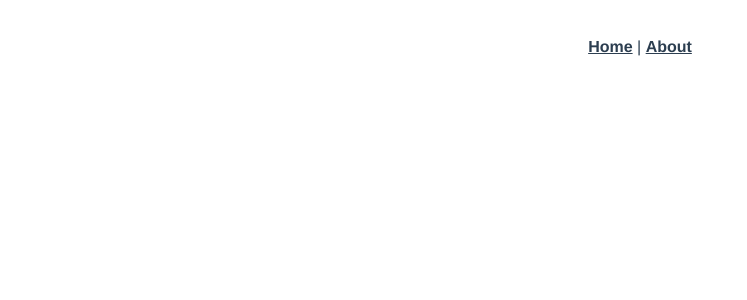
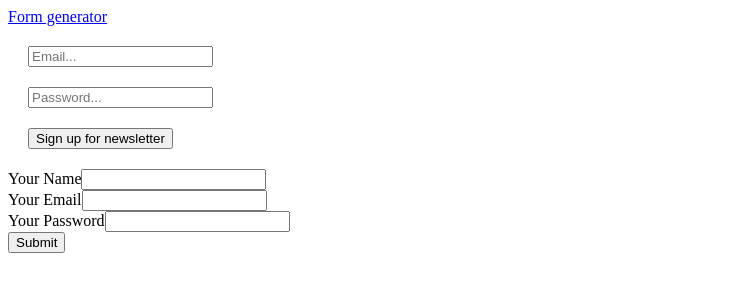
Before and after one commit to baxy5/vue-projects, a Vue app: page /form-generator in a window 1280 px wide. Before the commit this address had no page. Shown: the top 300 px of the page, without its empty margins (0-747 px from the left). Built offline with nearby package versions, Linux system fonts and the light colour scheme.

Commit message:
form validation and dynamic form

```diff
--- a/package.json
+++ b/package.json
@@ -8,8 +8,10 @@
   },
   "dependencies": {
     "core-js": "^3.6.5",
+    "vee-validate": "^4.5.11",
     "vue": "^3.0.0",
-    "vue-router": "^4.0.0-0"
+    "vue-router": "^4.0.0-0",
+    "yup": "^0.32.11"
   },
   "devDependencies": {
     "@vue/cli-plugin-babel": "~4.5.15",
--- a/src/App.vue
+++ b/src/App.vue
@@ -1,30 +1,90 @@
+<script>
+import { Field, Form, ErrorMessage } from "vee-validate";
+import Navbar from "./components/Navbar.vue";
+
+export default {
+  components: {
+    Navbar,
+    Field,
+    Form,
+    ErrorMessage,
+  },
+  methods: {
+    onSubmit(values) {
+      console.log(JSON.stringify(values, null, 2));
+    },
+    validateEmail(value) {
+      //if the field is empty
+      if (!value) {
+        return "This field is required";
+      }
+
+      //if the field is not a valid email
+      const regex = /^[A-Z0-9._%+-]+@[A-Z0-9.-]+\.[A-Z]{2,4}$/i;
+      if (!regex.test(value)) {
+        return "This field must be valid email";
+      }
+
+      //if all good
+      return true;
+    },
+    validatePassword(value) {
+      if (!value) {
+        return "This field is required";
+      }
+
+      if (!value.includes("!")) {
+        return "This field must contain ! character";
+      }
+
+      return true;
+    },
+  },
+};
+</script>
+
 <template>
-  <div id="nav">
-    <router-link to="/">Home</router-link> |
-    <router-link to="/about">About</router-link>
+  <div id="app">
+    <Navbar />
+    <Form @submit="onSubmit" class="form">
+      <div class="input">
+        <Field
+          type="email"
+          name="email"
+          :rules="validateEmail"
+          placeholder="Email..."
+        />
+        <ErrorMessage name="email" class="error-message" />
+      </div>
+      <div class="input">
+        <Field
+          type="password"
+          name="password"
+          :rules="validatePassword"
+          placeholder="Password..."
+        />
+        <ErrorMessage name="password" class="error-message" />
+      </div>
+
+      <div class="input">
+        <button>Sign up for newsletter</button>
+      </div>
+    </Form>
   </div>
-  <router-view/>
+  <router-view />
 </template>
 
 <style>
-#app {
-  font-family: Avenir, Helvetica, Arial, sans-serif;
-  -webkit-font-smoothing: antialiased;
-  -moz-osx-font-smoothing: grayscale;
-  text-align: center;
-  color: #2c3e50;
+.form {
+  display: block;
+  padding: 10px;
 }
-
-#nav {
-  padding: 30px;
+.form > div {
+  padding: 10px;
 }
-
-#nav a {
+.error-message {
+  color: red;
   font-weight: bold;
-  color: #2c3e50;
-}
-
-#nav a.router-link-exact-active {
-  color: #42b983;
+  padding: 5px;
 }
 </style>
--- /dev/null
+++ b/src/components/DynamicForm.vue
@@ -0,0 +1,31 @@
+<template>
+  <Form>
+    <div v-for="{ as, name, label, type, attrs } in schema.fields" :key="name">
+      <label :for="name">{{ label }}</label>
+      <Field :as="as" :id="name" :name="name" :type="type" v-bind="attrs" />
+      <ErrorMessage :name="name" />
+    </div>
+
+    <button>Submit</button>
+  </Form>
+</template>
+
+<script>
+import { Form, Field, ErrorMessage } from "vee-validate";
+
+export default {
+  components: {
+    Form,
+    Field,
+    ErrorMessage,
+  },
+  props: {
+    schema: {
+      type: Object,
+      required: true,
+    },
+  },
+};
+</script>
+
+<style></style>
--- a/src/components/HelloWorld.vue
+++ /dev/null
@@ -1,58 +0,0 @@
-<template>
-  <div class="hello">
-    <h1>{{ msg }}</h1>
-    <p>
-      For a guide and recipes on how to configure / customize this project,<br>
-      check out the
-      <a href="https://cli.vuejs.org" target="_blank" rel="noopener">vue-cli documentation</a>.
-    </p>
-    <h3>Installed CLI Plugins</h3>
-    <ul>
-      <li><a href="https://github.com/vuejs/vue-cli/tree/dev/packages/%40vue/cli-plugin-babel" target="_blank" rel="noopener">babel</a></li>
-      <li><a href="https://github.com/vuejs/vue-cli/tree/dev/packages/%40vue/cli-plugin-router" target="_blank" rel="noopener">router</a></li>
-    </ul>
-    <h3>Essential Links</h3>
-    <ul>
-      <li><a href="https://vuejs.org" target="_blank" rel="noopener">Core Docs</a></li>
-      <li><a href="https://forum.vuejs.org" target="_blank" rel="noopener">Forum</a></li>
-      <li><a href="https://chat.vuejs.org" target="_blank" rel="noopener">Community Chat</a></li>
-      <li><a href="https://twitter.com/vuejs" target="_blank" rel="noopener">Twitter</a></li>
-      <li><a href="https://news.vuejs.org" target="_blank" rel="noopener">News</a></li>
-    </ul>
-    <h3>Ecosystem</h3>
-    <ul>
-      <li><a href="https://router.vuejs.org" target="_blank" rel="noopener">vue-router</a></li>
-      <li><a href="https://vuex.vuejs.org" target="_blank" rel="noopener">vuex</a></li>
-      <li><a href="https://github.com/vuejs/vue-devtools#vue-devtools" target="_blank" rel="noopener">vue-devtools</a></li>
-      <li><a href="https://vue-loader.vuejs.org" target="_blank" rel="noopener">vue-loader</a></li>
-      <li><a href="https://github.com/vuejs/awesome-vue" target="_blank" rel="noopener">awesome-vue</a></li>
-    </ul>
-  </div>
-</template>
-
-<script>
-export default {
-  name: 'HelloWorld',
-  props: {
-    msg: String
-  }
-}
-</script>
-
-<!-- Add "scoped" attribute to limit CSS to this component only -->
-<style scoped>
-h3 {
-  margin: 40px 0 0;
-}
-ul {
-  list-style-type: none;
-  padding: 0;
-}
-li {
-  display: inline-block;
-  margin: 0 10px;
-}
-a {
-  color: #42b983;
-}
-</style>
--- /dev/null
+++ b/src/components/Navbar.vue
@@ -0,0 +1,11 @@
+<template>
+  <div class="nav">
+    <router-link to="form-generator"> Form generator </router-link>
+  </div>
+</template>
+
+<script>
+export default {};
+</script>
+
+<style></style>
--- a/src/router/index.js
+++ b/src/router/index.js
@@ -1,25 +1,17 @@
-import { createRouter, createWebHistory } from 'vue-router'
-import Home from '../views/Home.vue'
+import { createRouter, createWebHistory } from "vue-router";
+import FormGenerator from "../views/FormGenerator.vue";
 
 const routes = [
   {
-    path: '/',
-    name: 'Home',
-    component: Home
+    path: "/form-generator",
+    name: "FormGenerator",
+    component: FormGenerator,
   },
-  {
-    path: '/about',
-    name: 'About',
-    // route level code-splitting
-    // this generates a separate chunk (about.[hash].js) for this route
-    // which is lazy-loaded when the route is visited.
-    component: () => import(/* webpackChunkName: "about" */ '../views/About.vue')
-  }
-]
+];
 
 const router = createRouter({
   history: createWebHistory(process.env.BASE_URL),
-  routes
-})
+  routes,
+});
 
-export default router
+export default router;
--- a/src/views/About.vue
+++ /dev/null
@@ -1,5 +0,0 @@
-<template>
-  <div class="about">
-    <h1>This is an about page</h1>
-  </div>
-</template>
--- /dev/null
+++ b/src/views/FormGenerator.vue
@@ -0,0 +1,43 @@
+<template>
+  <DynamicForm :schema="formSchema" />
+</template>
+
+<script>
+import DynamicForm from "../components/DynamicForm.vue";
+import * as Yup from "yup";
+
+export default {
+  components: {
+    DynamicForm,
+  },
+  data() {
+    return {
+      formSchema: {
+        fields: [
+          {
+            label: "Your Name",
+            name: "name",
+            as: "input",
+            rules: Yup.string().required,
+          },
+          {
+            label: "Your Email",
+            name: "email",
+            as: "input",
+            rules: Yup.string().email().required,
+          },
+          {
+            label: "Your Password",
+            name: "password",
+            as: "input",
+            type: "password",
+            rules: Yup.string().min(6).required,
+          },
+        ],
+      },
+    };
+  },
+};
+</script>
+
+<style></style>
--- a/src/views/Home.vue
+++ /dev/null
@@ -1,18 +0,0 @@
-<template>
-  <div class="home">
-    <img alt="Vue logo" src="../assets/logo.png">
-    <HelloWorld msg="Welcome to Your Vue.js App"/>
-  </div>
-</template>
-
-<script>
-// @ is an alias to /src
-import HelloWorld from '@/components/HelloWorld.vue'
-
-export default {
-  name: 'Home',
-  components: {
-    HelloWorld
-  }
-}
-</script>
```
Also changed, not shown: 1 other file (tests, documents, lock files or other folders).
